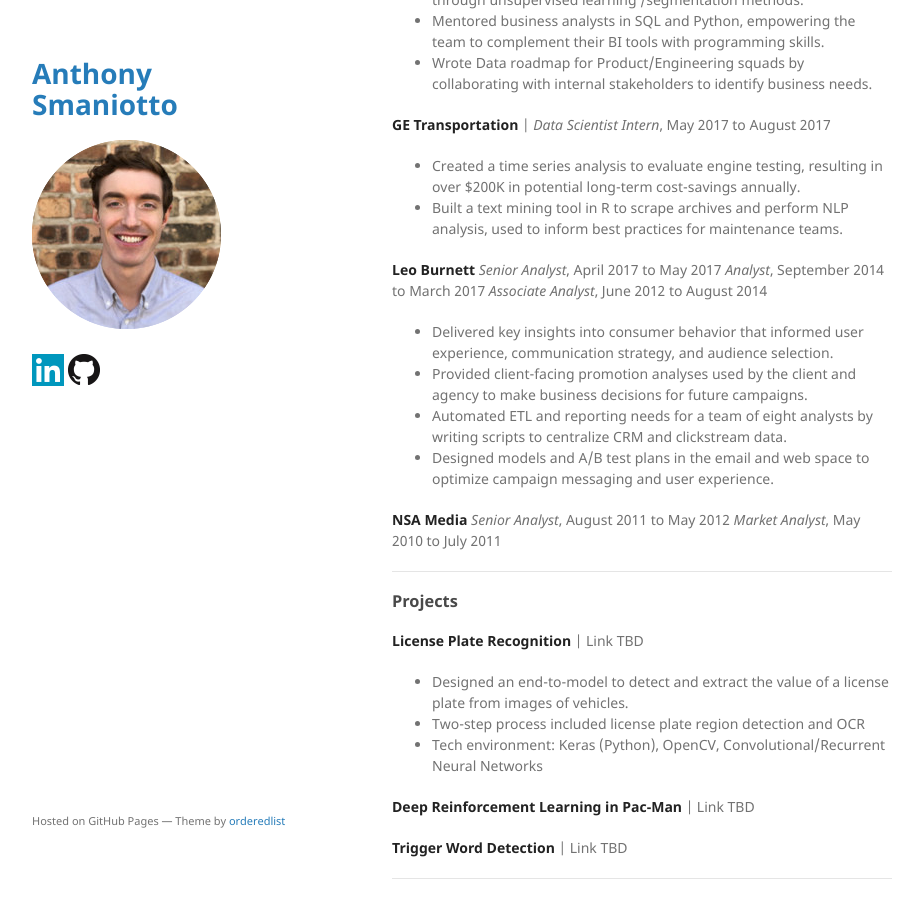
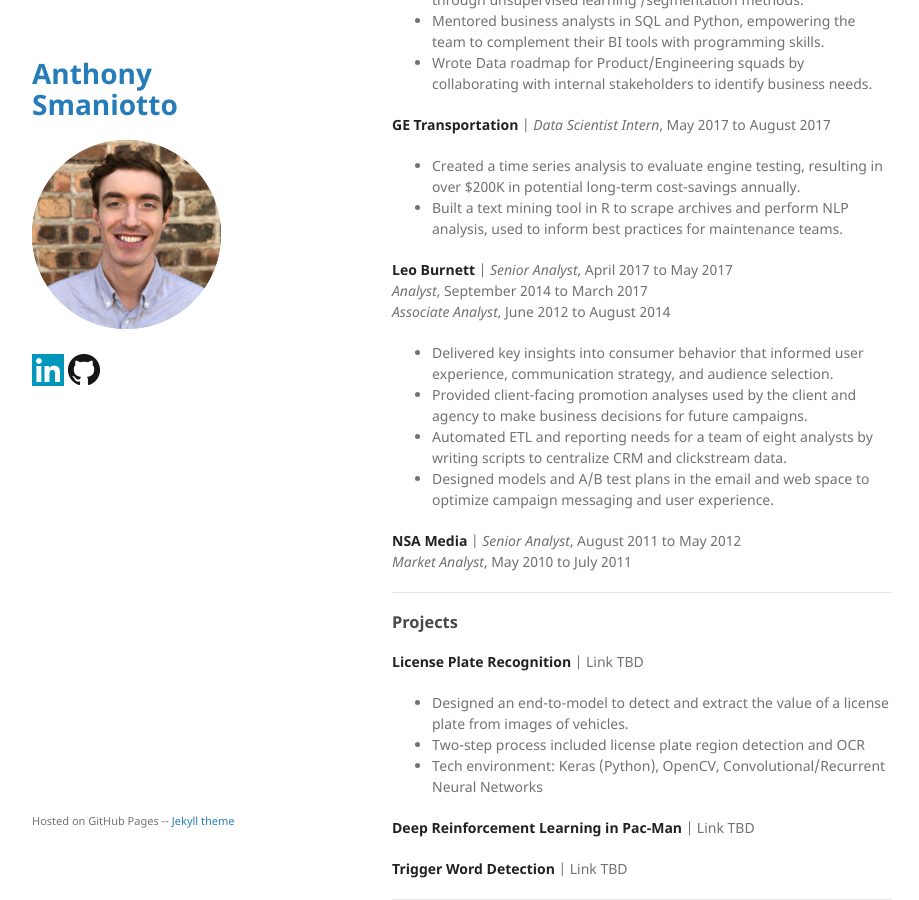
Before and after one commit to adsmaniotto/adsmaniotto.github.io, a Jekyll site: the page built from resume.md, in a window 1280 px wide and 900 px high, scrolled down 711 px. Shown: the whole window, without its empty margins (178-1097 px from the left). Built offline with Jekyll 4.4.1, drawn with Linux system fonts in a browser that asks for light colours; our own code applies the rules of GitHub Pages for plain Markdown files.

Commit message:
Indentation stuff + new footer text

```diff
--- a/_layouts/default.html
+++ b/_layouts/default.html
@@ -49,7 +49,7 @@
         {% if site.github.is_project_page %}
         <p>This project is maintained by <a href="{{ site.github.owner_url }}">{{ site.github.owner_name }}</a></p>
         {% endif %}
-        <p><small>Hosted on GitHub Pages &mdash; Theme by <a href="https://github.com/orderedlist">orderedlist</a></small></p>
+        <p><small>Hosted on GitHub Pages -- <a href="https://github.com/pages-themes/minimal">Jekyll theme</a></small></p>
       </footer>
     </div>
     <script src="{{ "/assets/js/scale.fix.js" | relative_url }}"></script>
--- a/resume.md
+++ b/resume.md
@@ -34,17 +34,15 @@
 - Created a time series analysis to evaluate engine testing, resulting in over $200K in potential long-term cost-savings annually.
 - Built a text mining tool in R to scrape archives and perform NLP analysis, used to inform best practices for maintenance teams.
 
-__Leo Burnett__
-*Senior Analyst*, April 2017 to May 2017
-*Analyst*, September 2014 to March 2017
+__Leo Burnett__ | *Senior Analyst*, April 2017 to May 2017<br/>
+*Analyst*, September 2014 to March 2017<br/>
 *Associate Analyst*, June 2012 to August 2014
 - Delivered key insights into consumer behavior that informed user experience, communication strategy, and audience selection.
 - Provided client-facing promotion analyses used by the client and agency to make business decisions for future campaigns.
 - Automated ETL and reporting needs for a team of eight analysts by writing scripts to centralize CRM and clickstream data.
 - Designed models and A/B test plans in the email and web space to optimize campaign messaging and user experience.
 
-__NSA Media__
-*Senior Analyst*, August 2011 to May 2012
+__NSA Media__ | *Senior Analyst*, August 2011 to May 2012<br/>
 *Market Analyst*, May 2010 to July 2011
 
 ------
@@ -70,8 +68,8 @@
 2018, 4.0 GPA
 Capstone Project: "Seamless Parking: An Analytical Approach to License Plate Recogntion Using Machine Learning"
 
-[Certificate of Specialization in Data Science](https://www.coursera.org/account/accomplishments/specialization/ELUTABU84P3Y)
+[Certificate of Specialization in Data Science](https://www.coursera.org/account/accomplishments/specialization/ELUTABU84P3Y)<br/>
 __Johns Hopkins University (via Coursera)__ | 2014
 
-__University of Illinois, Urbana-Champaign__ | *Bachelors of Science, Applied Mathematics*
+__University of Illinois, Urbana-Champaign__ | *Bachelors of Science, Applied Mathematics*<br/>
 2010
```
